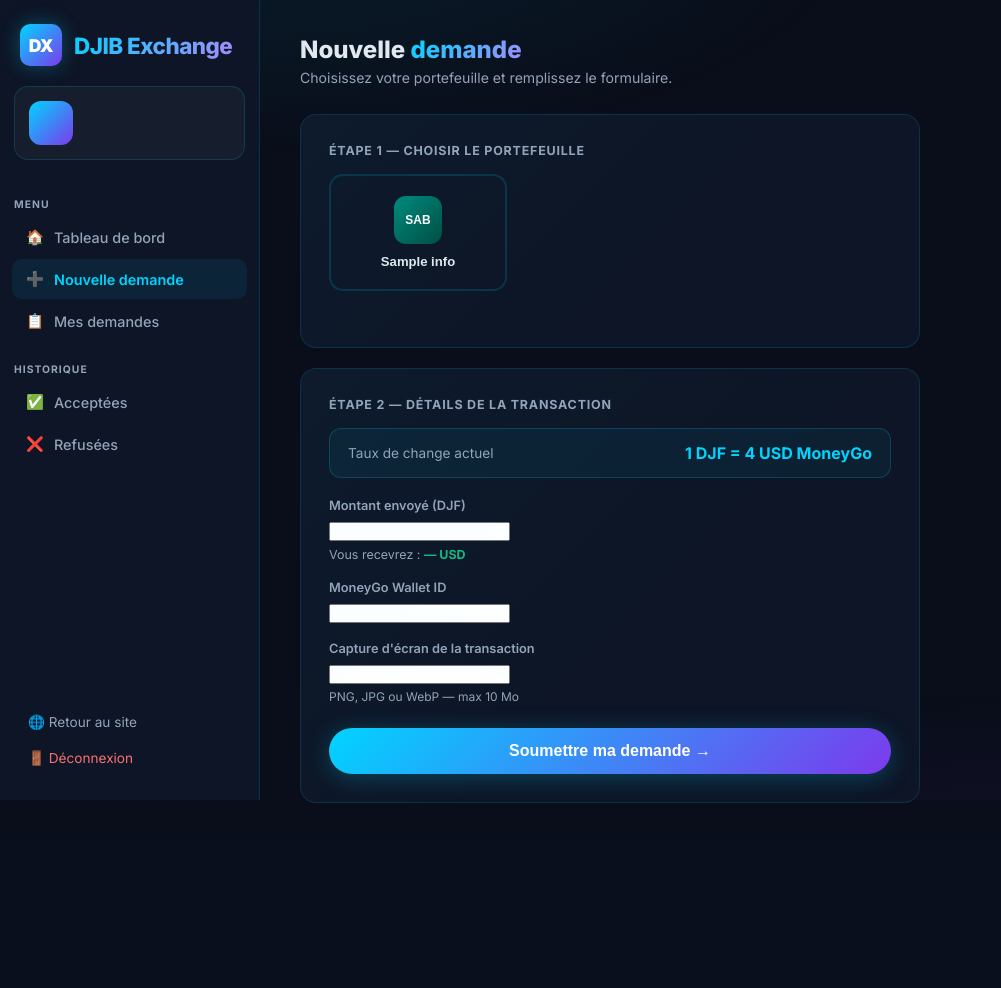
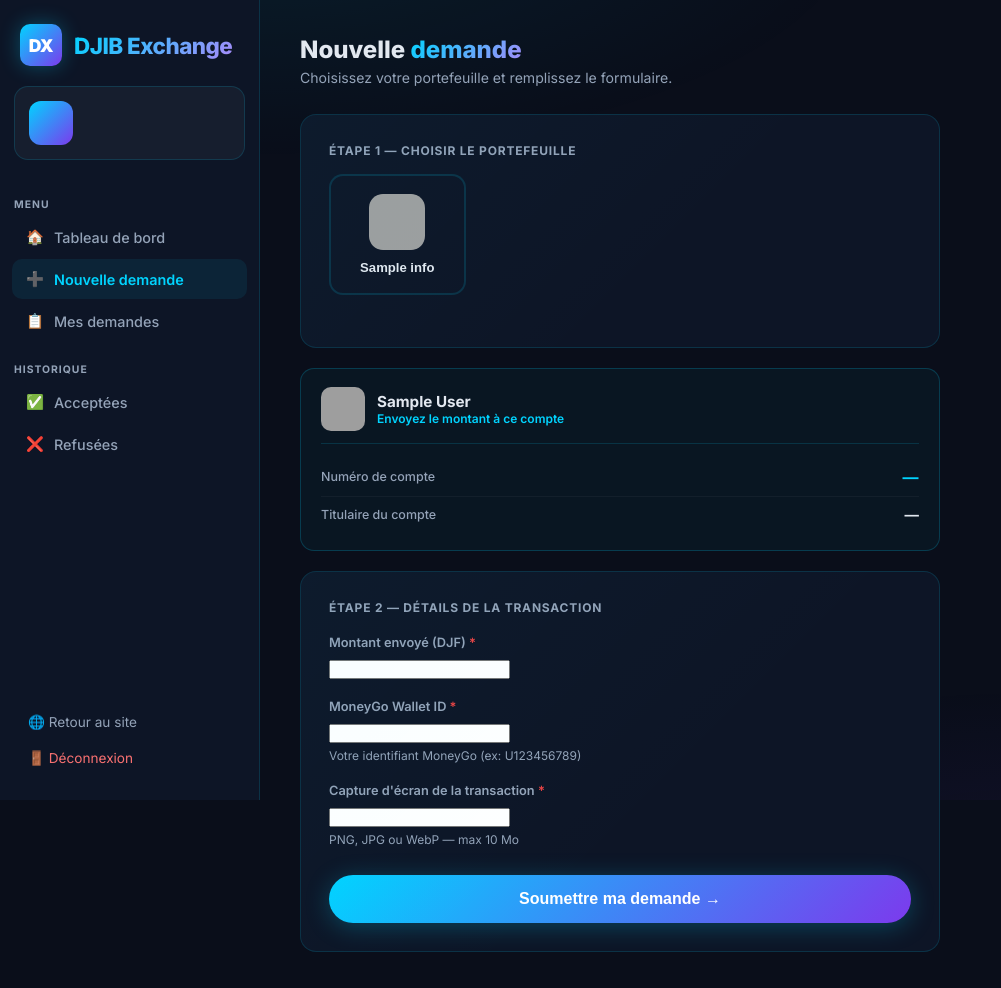
Before and after one commit to ExchangeKeno/Djibechange, a Django app: template templates/user/new_request.html in a window 1280 px wide. Shown: the whole page, without its empty margins (0-1001 px from the left). Before the commit the page ends 803 px from the top, so only its background shows below. Run offline with Django 4.2, Linux system fonts and the light colour scheme; the template is opened without the code that fills it: most values are stand-ins (such as "Sample title", 1, 10 or a date in 2020); form fields are guessed from the names that the template uses; grey boxes are pictures that could not be loaded.

Commit message:
Fix nouvelle demande : images wallets + infos compte + suppression taux
- Affiche les vraies images webp des wallets (waafi/cac/dmoney/saba)
- Après sélection d'un wallet : affiche numéro de compte et titulaire
- Supprime l'affichage du taux de change
- Fallback texte si image non trouvée
- Infos pré-remplies si wallet déjà sélectionné via URL

Co-Authored-By: Claude Sonnet 4.6 <noreply@anthropic.com>

```diff
--- a/templates/user/new_request.html
+++ b/templates/user/new_request.html
@@ -1,28 +1,62 @@
 {% extends 'user/base_user.html' %}
+{% load static %}
 {% block title %}Nouvelle demande — DJIB Exchange{% endblock %}
 {% block nav_new %}active{% endblock %}
 
 {% block user_content %}
 <style>
-  .wallet-select-grid { display: grid; grid-template-columns: repeat(auto-fill,minmax(160px,1fr)); gap: 14px; margin-bottom: 28px; }
+  .wallet-select-grid {
+    display: grid;
+    grid-template-columns: repeat(auto-fill, minmax(130px, 1fr));
+    gap: 12px;
+    margin-bottom: 24px;
+  }
   .wallet-btn {
-    display: flex; flex-direction: column; align-items: center; justify-content: center; gap: 10px;
-    padding: 20px 14px; border-radius: 14px; border: 2px solid var(--border);
-    background: var(--dark-card); cursor: pointer; transition: all 0.2s; text-decoration: none;
+    display: flex; flex-direction: column; align-items: center; gap: 10px;
+    padding: 18px 10px; border-radius: 14px; border: 2px solid var(--border);
+    background: var(--dark-card); cursor: pointer; transition: all 0.2s;
+    text-decoration: none;
   }
-  .wallet-btn:hover, .wallet-btn.selected {
-    border-color: var(--primary); background: rgba(0,212,255,0.06);
-    box-shadow: 0 0 20px rgba(0,212,255,0.12);
+  .wallet-btn:hover { border-color: rgba(0,212,255,0.4); background: rgba(0,212,255,0.04); }
+  .wallet-btn.selected {
+    border-color: var(--primary); background: rgba(0,212,255,0.07);
+    box-shadow: 0 0 24px rgba(0,212,255,0.15);
   }
-  .wallet-btn-icon {
-    width: 48px; height: 48px; border-radius: 12px;
+  .wallet-btn-img {
+    width: 56px; height: 56px; border-radius: 14px; overflow: hidden;
     display: flex; align-items: center; justify-content: center;
-    font-size: 0.75rem; font-weight: 800; color: #fff;
   }
+  .wallet-btn-img img { width: 100%; height: 100%; object-fit: cover; border-radius: 12px; }
   .wallet-btn-name { font-size: 0.82rem; font-weight: 600; text-align: center; color: var(--text); }
+
+  /* Info wallet sélectionné */
+  .wallet-info-card {
+    display: none;
+    background: rgba(0,212,255,0.04);
+    border: 1px solid rgba(0,212,255,0.2);
+    border-radius: 14px;
+    padding: 18px 20px;
+    margin-bottom: 20px;
+  }
+  .wallet-info-card.visible { display: block; }
+  .wallet-info-row {
+    display: flex; justify-content: space-between; align-items: center;
+    padding: 9px 0; border-bottom: 1px solid rgba(255,255,255,0.04);
+    gap: 12px;
+  }
+  .wallet-info-row:last-child { border-bottom: none; }
+  .wir-label { font-size: 0.78rem; color: var(--text-muted); font-weight: 500; }
+  .wir-value { font-size: 0.9rem; font-weight: 700; color: var(--text); text-align: right; }
+  .wir-value.highlight { color: var(--primary); font-size: 1rem; letter-spacing: 0.5px; }
+
+  @media (max-width: 500px) {
+    .wallet-select-grid { grid-template-columns: repeat(2, 1fr); }
+    .wallet-info-row { flex-direction: column; align-items: flex-start; gap: 2px; }
+    .wir-value { text-align: left; }
+  }
 </style>
 
-<div style="max-width:620px;">
+<div style="max-width:640px;">
 
   <div style="margin-bottom:28px;">
     <h1 style="font-size:1.5rem;font-weight:800;margin-bottom:4px;">Nouvelle <span class="gradient-text">demande</span></h1>
@@ -31,20 +65,16 @@
 
   <!-- Étape 1 : Choisir le wallet -->
   <div class="card" style="margin-bottom:20px;">
-    <div style="font-size:0.78rem;font-weight:700;text-transform:uppercase;letter-spacing:0.8px;color:var(--text-muted);margin-bottom:16px;">
+    <div style="font-size:0.75rem;font-weight:700;text-transform:uppercase;letter-spacing:0.8px;color:var(--text-muted);margin-bottom:16px;">
       Étape 1 — Choisir le portefeuille
     </div>
     <div class="wallet-select-grid">
       {% for key, info in wallets.items %}
       <button type="button" class="wallet-btn {% if wallet_key == key %}selected{% endif %}"
-        onclick="selectWallet('{{ key }}')">
-        <div class="wallet-btn-icon" style="
-          {% if key == 'waafi' %}background:linear-gradient(135deg,#1a73e8,#0d47a1)
-          {% elif key == 'cac' %}background:linear-gradient(135deg,#1a3a6b,#c8a93b)
-          {% elif key == 'dmoney' %}background:linear-gradient(135deg,#1e3a5f,#f5a623)
-          {% else %}background:linear-gradient(135deg,#00897b,#004d40){% endif %}
-        ">
-          {% if key == 'waafi' %}WF{% elif key == 'cac' %}CAC{% elif key == 'dmoney' %}D-M{% else %}SAB{% endif %}
+        data-wallet="{{ key }}" onclick="selectWallet('{{ key }}', this)">
+        <div class="wallet-btn-img">
+          <img src="{% static 'images/' %}{{ key }}.webp" alt="{{ info.name }}"
+               onerror="this.parentElement.innerHTML='<div style=\'width:56px;height:56px;border-radius:14px;background:linear-gradient(135deg,{{ info.color }},#0a0e1a);display:flex;align-items:center;justify-content:center;font-weight:900;color:#fff;font-size:0.9rem;\'>{{ info.name|slice:':2'|upper }}</div>'">
         </div>
         <div class="wallet-btn-name">{{ info.name }}</div>
       </button>
@@ -52,49 +82,69 @@
     </div>
   </div>
 
+  <!-- Infos du wallet sélectionné -->
+  <div class="wallet-info-card {% if wallet_key %}visible{% endif %}" id="wallet-info-card">
+    <div style="display:flex;align-items:center;gap:12px;margin-bottom:14px;padding-bottom:12px;border-bottom:1px solid rgba(0,212,255,0.15);">
+      <div id="info-wallet-img" style="width:44px;height:44px;border-radius:10px;overflow:hidden;flex-shrink:0;">
+        {% if wallet_key %}<img src="{% static 'images/' %}{{ wallet_key }}.webp" style="width:100%;height:100%;object-fit:cover;">{% endif %}
+      </div>
+      <div>
+        <div id="info-wallet-name" style="font-weight:700;font-size:0.95rem;">
+          {% if wallet_key %}{{ wallet.full_name|default:wallet_key }}{% endif %}
+        </div>
+        <div style="font-size:0.75rem;color:var(--primary);font-weight:600;">Envoyez le montant à ce compte</div>
+      </div>
+    </div>
+    <div class="wallet-info-row">
+      <span class="wir-label">Numéro de compte</span>
+      <span class="wir-value highlight" id="info-account-number">—</span>
+    </div>
+    <div class="wallet-info-row">
+      <span class="wir-label">Titulaire du compte</span>
+      <span class="wir-value" id="info-account-holder">—</span>
+    </div>
+  </div>
+
   <!-- Étape 2 : Formulaire -->
   <div class="card" id="form-section" style="{% if not wallet_key %}display:none;{% endif %}">
-    <div style="font-size:0.78rem;font-weight:700;text-transform:uppercase;letter-spacing:0.8px;color:var(--text-muted);margin-bottom:16px;">
+    <div style="font-size:0.75rem;font-weight:700;text-transform:uppercase;letter-spacing:0.8px;color:var(--text-muted);margin-bottom:20px;">
       Étape 2 — Détails de la transaction
-    </div>
-
-    <!-- Taux de change -->
-    <div style="background:rgba(0,212,255,0.06);border:1px solid rgba(0,212,255,0.2);border-radius:12px;padding:14px 18px;margin-bottom:20px;display:flex;justify-content:space-between;align-items:center;">
-      <span style="font-size:0.85rem;color:var(--text-muted);">Taux de change actuel</span>
-      <span style="font-weight:700;color:var(--primary);">1 DJF = {{ exchange_rate }} USD MoneyGo</span>
     </div>
 
     <form method="post" enctype="multipart/form-data" novalidate>
       {% csrf_token %}
       <input type="hidden" name="wallet_key" id="wallet_key_input" value="{{ wallet_key }}">
 
-      <div style="margin-bottom:18px;">
-        <label style="display:block;font-size:0.8rem;font-weight:600;color:var(--text-muted);margin-bottom:7px;">
-          Montant envoyé (DJF)
+      <!-- Montant -->
+      <div style="margin-bottom:20px;">
+        <label style="display:block;font-size:0.8rem;font-weight:600;color:var(--text-muted);margin-bottom:8px;">
+          Montant envoyé (DJF) <span style="color:var(--danger);">*</span>
         </label>
         {{ form.amount_sent }}
         {% if form.amount_sent.errors %}<div style="color:var(--danger);font-size:0.78rem;margin-top:5px;">{{ form.amount_sent.errors.0 }}</div>{% endif %}
-        <div style="margin-top:6px;font-size:0.78rem;color:var(--text-muted);">Vous recevrez : <span id="preview-receive" style="color:var(--success);font-weight:700;">— USD</span></div>
       </div>
 
-      <div style="margin-bottom:18px;">
-        <label style="display:block;font-size:0.8rem;font-weight:600;color:var(--text-muted);margin-bottom:7px;">
-          MoneyGo Wallet ID
+      <!-- MoneyGo ID -->
+      <div style="margin-bottom:20px;">
+        <label style="display:block;font-size:0.8rem;font-weight:600;color:var(--text-muted);margin-bottom:8px;">
+          MoneyGo Wallet ID <span style="color:var(--danger);">*</span>
         </label>
         {{ form.moneygo_wallet }}
         {% if form.moneygo_wallet.errors %}<div style="color:var(--danger);font-size:0.78rem;margin-top:5px;">{{ form.moneygo_wallet.errors.0 }}</div>{% endif %}
+        <div style="font-size:0.75rem;color:var(--text-muted);margin-top:5px;">Votre identifiant MoneyGo (ex: U123456789)</div>
       </div>
 
-      <div style="margin-bottom:24px;">
-        <label style="display:block;font-size:0.8rem;font-weight:600;color:var(--text-muted);margin-bottom:7px;">
-          Capture d'écran de la transaction
+      <!-- Screenshot -->
+      <div style="margin-bottom:28px;">
+        <label style="display:block;font-size:0.8rem;font-weight:600;color:var(--text-muted);margin-bottom:8px;">
+          Capture d'écran de la transaction <span style="color:var(--danger);">*</span>
         </label>
         {{ form.screenshot }}
         {% if form.screenshot.errors %}<div style="color:var(--danger);font-size:0.78rem;margin-top:5px;">{{ form.screenshot.errors.0 }}</div>{% endif %}
         <div style="font-size:0.75rem;color:var(--text-muted);margin-top:5px;">PNG, JPG ou WebP — max 10 Mo</div>
       </div>
 
-      <button type="submit" class="btn btn-primary btn-block" style="font-size:1rem;padding:14px;">
+      <button type="submit" class="btn btn-primary btn-block" style="font-size:1rem;padding:15px;">
         Soumettre ma demande →
       </button>
     </form>
@@ -106,20 +156,52 @@
 
 {% block extra_js %}
 <script>
-const rate = {{ exchange_rate }};
-function selectWallet(key) {
+var WALLETS_DATA = {
+  {% for key, info in wallets.items %}
+  '{{ key }}': {
+    name: '{{ info.full_name }}',
+    account_number: '{{ info.account_number }}',
+    account_holder: '{{ info.account_holder }}',
+    img: '{% static "images/" %}{{ key }}.webp'
+  }{% if not forloop.last %},{% endif %}
+  {% endfor %}
+};
+
+// Pre-fill wallet info if wallet already selected on page load
+{% if wallet_key %}
+(function(){
+  var data = WALLETS_DATA['{{ wallet_key }}'];
+  if(data){
+    document.getElementById('info-account-number').textContent = data.account_number;
+    document.getElementById('info-account-holder').textContent = data.account_holder;
+  }
+})();
+{% endif %}
+
+function selectWallet(key, btn) {
+  // Highlight bouton sélectionné
+  document.querySelectorAll('.wallet-btn').forEach(function(b){ b.classList.remove('selected'); });
+  btn.classList.add('selected');
+
+  // Mettre à jour le champ caché
   document.getElementById('wallet_key_input').value = key;
-  document.querySelectorAll('.wallet-btn').forEach(b => b.classList.remove('selected'));
-  event.currentTarget.classList.add('selected');
-  document.getElementById('form-section').style.display = 'block';
-  document.getElementById('form-section').scrollIntoView({ behavior: 'smooth', block: 'start' });
+
+  // Mettre à jour la carte d'infos wallet
+  var data = WALLETS_DATA[key];
+  if (data) {
+    document.getElementById('info-wallet-name').textContent = data.name;
+    document.getElementById('info-account-number').textContent = data.account_number;
+    document.getElementById('info-account-holder').textContent = data.account_holder;
+    document.getElementById('info-wallet-img').innerHTML = '<img src="' + data.img + '" style="width:100%;height:100%;object-fit:cover;border-radius:10px;">';
+    document.getElementById('wallet-info-card').classList.add('visible');
+  }
+
+  // Afficher le formulaire
+  var form = document.getElementById('form-section');
+  form.style.display = 'block';
+  setTimeout(function(){
+    form.scrollIntoView({ behavior: 'smooth', block: 'start' });
+  }, 100);
 }
-document.addEventListener('input', function(e) {
-  if (e.target.name === 'amount_sent') {
-    const v = parseFloat(e.target.value) || 0;
-    const r = (v * rate).toFixed(6);
-    document.getElementById('preview-receive').textContent = v > 0 ? r + ' USD' : '— USD';
-  }
-});
 </script>
 {% endblock %}
```
